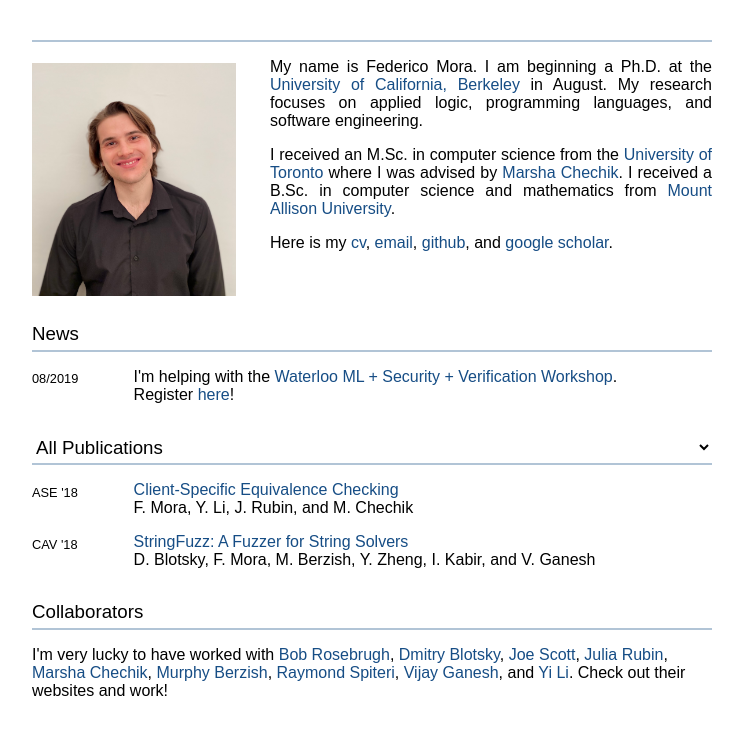
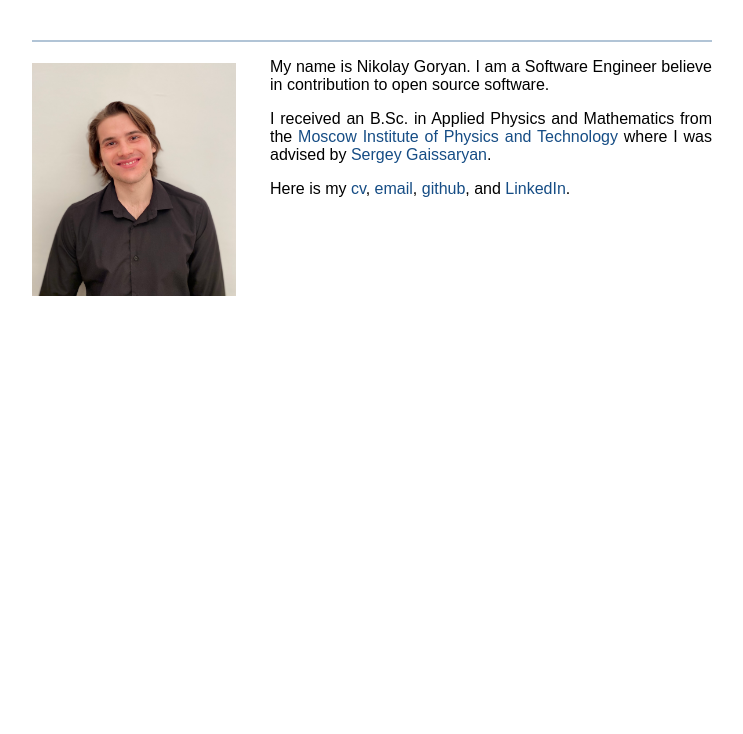
Before and after one commit to Nikolay-Goryan/Nikolay-Goryan.github.io, a plain HTML site: page index.html in a window 1280 px wide. Shown: the whole page, without its empty margins (268-1011 px from the left). Drawn offline with Linux system fonts and the light colour scheme; a web font is replaced by a local one.

Commit message:
The personal information was adited.

```diff
--- a/index.html
+++ b/index.html
@@ -29,36 +29,34 @@
     <div class="profile-left">
         <img class="headshot" align="left" src="images/federico.JPG" alt="Federico Mora">
 
-        <p>My name is Federico Mora. I am beginning a Ph.D. at the <a
-        href="https://eecs.berkeley.edu/">University of California,
-        Berkeley</a> in August.
+        <p>My name is Nikolay Goryan. I am a Software Engineer believe in contribution to open source software.
+		</p>
 
-        My research focuses on applied logic, programming languages, and
-        software engineering.</p>
-
-        <p>I received an M.Sc. in computer science from the <a
-        href="http://web.cs.toronto.edu/">University of Toronto</a> where I
-        was advised by <a href="http://www.cs.toronto.edu/~chechik/">Marsha
-        Chechik</a>. I received a B.Sc. in computer science and mathematics
-        from <a href="https://www.mta.ca/Prospective/Default.aspx">Mount
-        Allison University</a>. </p>
+        <p>I received an B.Sc. in Applied Physics and Mathematics from the <a
+        href="https://mipt.ru/english/"> Moscow Institute of Physics and Technology </a> where I
+        was advised by <a href="https://www.ispras.ru/en/persons/gaissaryan.php">Sergey Gaissaryan</a>.
+    	</p>
 
         <p>Here is my
             <a href="./pdfs/cv.pdf">cv</a>,
-            <a href="mailto:federico_mora+website@berkeley.edu">email</a>,
-            <a href="https://github.com/FedericoAureliano">github</a>, and
-            <a href="https://scholar.google.com/citations?user=mm91pq0AAAAJ&hl=es">google scholar</a>.
+            <a href="mailto:goryan.na@phystech.edu">email</a>,
+            <a href="https://github.com/Nikolay-Goryan">github</a>, and
+            <a href="https://www.linkedin.com/in/mykola-horian/">LinkedIn</a>.
         </p>
     </div>
 </div>
 
-<div class="section">
-    <h3>News</h3>
-    <div class="hbar"> </div>
-    <div id="news">
+<!-- <div class="section">
+    <h3>Education</h3>
+   <div class="hbar"> </div>
+    <div id="education">
+    	<p> Sep 2015 - Aug 2020 </p>
+    	<p>  B.Sc., Moscow Institute of Physics and Technology (State University) </p>
     </div>
 </div>
+ -->
 
+<!--
 <div class="section">
     <h3>
         <select onchange="display_pubs(this.value)">
@@ -89,7 +87,7 @@
         Check out their websites and work!
         </p>
     </div>
-</div>
+</div> -->
 
 </div>
 </body>
```
